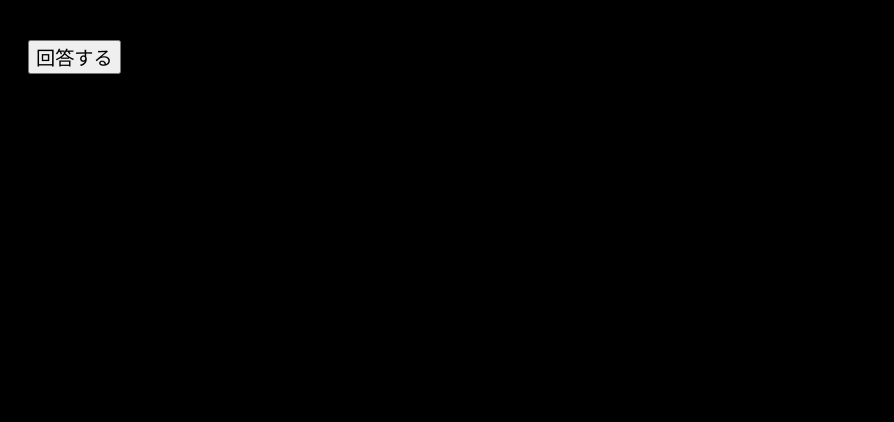
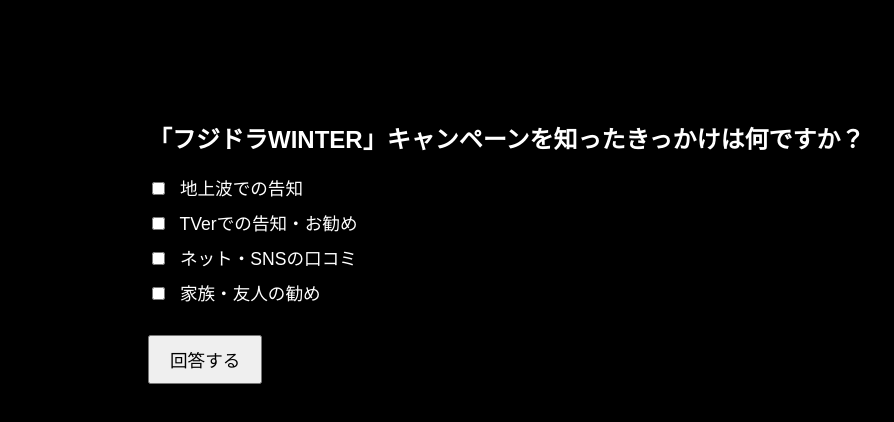
Before and after one commit to swanpeter/bls-test, a plain HTML site: page index.html in a window 1280 px wide. Shown: the whole page, without its empty margins (0-894 px from the left). Drawn offline with Linux system fonts and the light colour scheme.

Commit message:
Update index.html

```diff
--- a/index.html
+++ b/index.html
@@ -3,46 +3,98 @@
 <head>
   <meta charset="UTF-8">
   <title>フジドラWINTER アンケート</title>
+  <meta name="viewport" content="width=device-width, initial-scale=1.0">
   <style>
     body {
       background-color: black;
       color: white;
       font-family: sans-serif;
+      margin: 0;
+      padding: 0;
     }
-    .survey-question {
+
+    .overlay {
+      position: absolute;
+      top: 10%;
+      left: 10%;
+      right: 10%;
+      background: rgba(0, 0, 0, 0.8);
+      padding: 20px;
+      border-radius: 10px;
+    }
+
+    h2 {
       font-size: 1.5em;
-      margin: 20px;
+      margin-bottom: 20px;
     }
-    .survey-checkbox-label {
-      margin: 10px;
+
+    label {
+      display: block;
+      margin-bottom: 10px;
+      font-size: 1.1em;
     }
-    .answer-button {
-      margin: 20px;
-      font-size: 1.2em;
+
+    input[type="checkbox"] {
+      margin-right: 10px;
     }
+
+    button {
+      margin-top: 20px;
+      padding: 10px 20px;
+      font-size: 1.1em;
+      cursor: pointer;
+    }
+
     .thanks-cover {
       display: none;
-      color: lime;
+      color: limegreen;
       font-size: 1.2em;
-      margin: 20px;
+      margin-top: 20px;
     }
+
     .thanks-cover.showing {
       display: block;
     }
   </style>
 </head>
 <body>
-  <div id="current-question" class="survey-question"></div>
-  <div id="right-button-container"></div>
-  <button id="answer-button" class="answer-button">回答する</button>
-  <div id="thanks-cover" class="thanks-cover">ご回答ありがとうございました！</div>
+  <div class="overlay" id="overlay">
+    <h2>「フジドラWINTER」キャンペーンを知ったきっかけは何ですか？</h2>
+    <form id="quizForm">
+      <label><input type="checkbox" name="q" value="地上波での告知"> 地上波での告知</label>
+      <label><input type="checkbox" name="q" value="TVerでの告知・お勧め"> TVerでの告知・お勧め</label>
+      <label><input type="checkbox" name="q" value="ネット・SNSの口コミ"> ネット・SNSの口コミ</label>
+      <label><input type="checkbox" name="q" value="家族・友人の勧め"> 家族・友人の勧め</label>
+      <button type="submit">回答する</button>
+    </form>
+    <div id="thanks-cover" class="thanks-cover">ご回答ありがとうございました！</div>
+  </div>
 
+  <!-- SIMID関連のスクリプト -->
   <script src="simid_protocol.js"></script>
   <script src="base_simid_creative.js"></script>
   <script src="survey.js"></script>
   <script>
-    const survey = new SimidSurvey();
-    survey.ready();
+    const simidCreative = new SimidSurvey();
+    simidCreative.ready();
+
+    document.getElementById('quizForm').addEventListener('submit', function (e) {
+      e.preventDefault();
+      const answers = Array.from(document.querySelectorAll('input[name="q"]:checked')).map(el => el.value);
+      console.log("選択された項目:", answers);
+
+      const thanks = document.getElementById('thanks-cover');
+      if (thanks) {
+        thanks.classList.add('showing');
+      }
+
+      // SIMID終了通知
+      if (simidCreative && simidCreative.protocol) {
+        simidCreative.protocol.sendMessage({
+          type: 'creativeStopped'
+        });
+      }
+    });
   </script>
 </body>
 </html>
```
